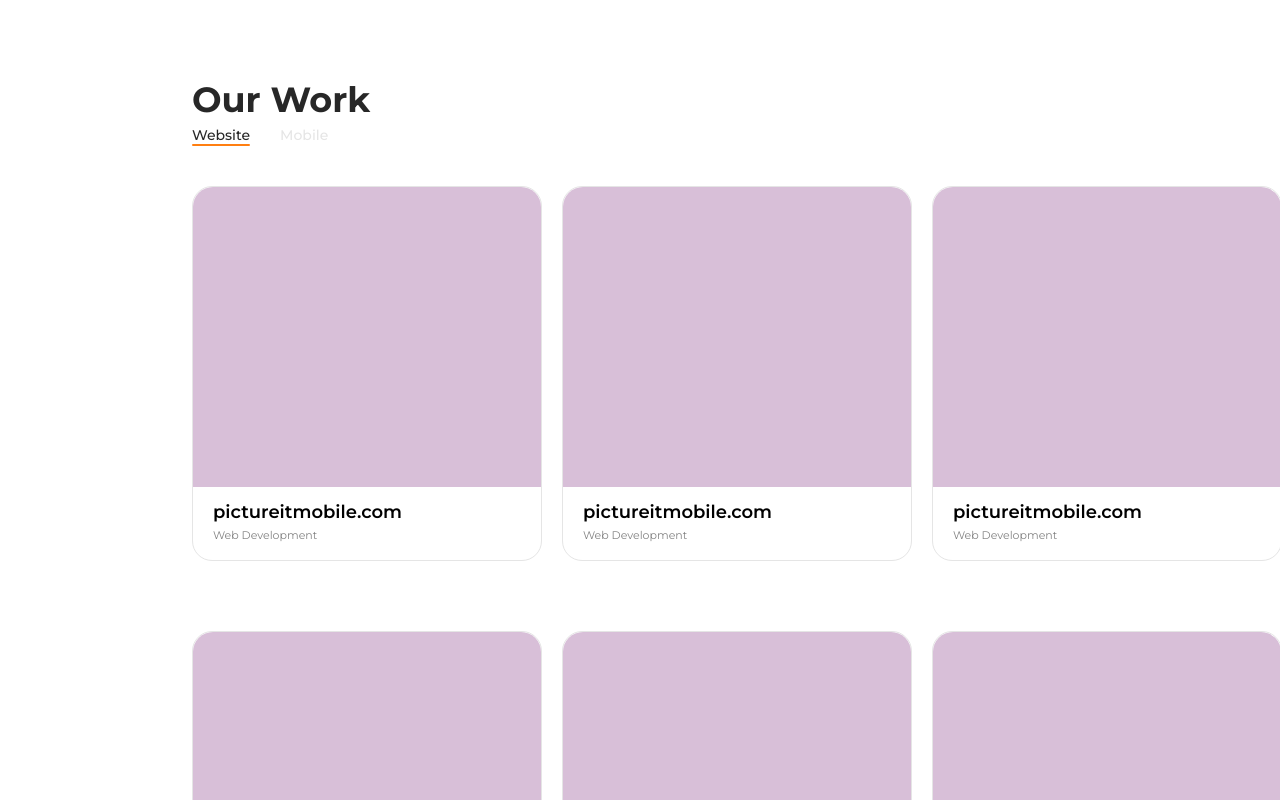
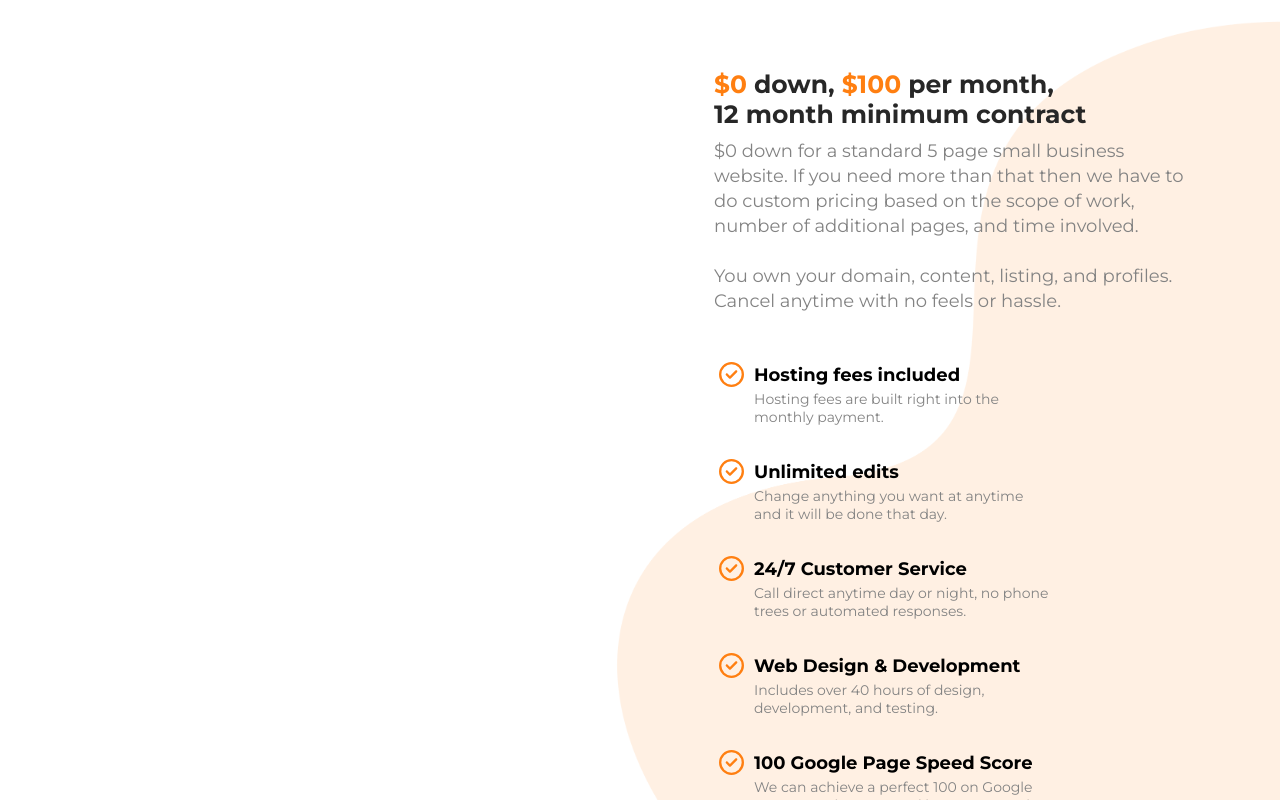
Before and after one commit to necti-inc/necti-web, a Next.js app: page / in a window 1280 px wide. Shown: the part 2120-2920 px from the top of the page. Built offline with nearby package versions, Linux system fonts and the light colour scheme.

Commit message:
Recent Changes for the Home Screen

```diff
--- a/src/app/page.jsx
+++ b/src/app/page.jsx
@@ -20,6 +20,8 @@ import htmlIcon from "../../public/icons/html-icon.png";
 import test from "../../public/what-we-do-seperator.png";
 import HowItWorks from "@/components/section-how-it-works/HowItWorks";
 import LearnMore from "@/components/section-learn-more/LearnMore";
+import BrowseBySolution from "@/components/section-browse-by-solution/BrowseBySolution";
+import MoreInfo from "@/components/section-more-info/MoreInfo";
 
 const solutionsImage = [
   googleIcon,
@@ -113,6 +115,8 @@ export default function Home() {
           ))}
         </div>
       </div>
+      <MoreInfo />
+
       <div className={style.ourWorkContainer}>
         <h2 style={{ color: theme.black }} className={style.ourWorkHeader}>
           Our Work
@@ -143,10 +147,12 @@ export default function Home() {
               appealing, highly functional, and easy to use.
             </p>
           </div>
+          <ViewAllButton title="Get in touch" path="/contact" />
         </div>
       </div>
       <HowItWorks title="Web-Development" collection={itemsList} />
       <LearnMore />
+      <BrowseBySolution />
     </div>
   );
 }
--- /dev/null
+++ b/src/components/section-browse-by-solution/BrowseBySolution.jsx
@@ -0,0 +1,54 @@
+import React from "react";
+import style from "./browsebysolution.module.css";
+import theme from "../../app/theme.js";
+import BySolutionCard from "./BySolutionCard";
+import ViewAllButton from "../button-view-all/ViewAllButton";
+
+const itemsList = [
+  [
+    "Web",
+    "We design and develop stunning websites tailored to you.",
+    "/solutions",
+  ],
+  [
+    "Marketing",
+    "Our hosting solutions offer high performance, robust security.",
+    "/solutions",
+  ],
+  [
+    "Ecommerce",
+    "Choose from digital advertising to search engine optimization.",
+    "/solutions",
+  ],
+  [
+    "Business",
+    "Choose from business consulting to process optimization.",
+    "/solutions",
+  ],
+];
+
+function BrowseBySolution() {
+  return (
+    <div className={style.container}>
+      <h2 style={{ color: theme.black }} className={style.solutionTitle}>
+        Browse by Solution
+      </h2>
+      <div className={style.bySolutionCardContainer}>
+        {itemsList.map((item, index) => (
+          <div key={index}>
+            <BySolutionCard
+              title={item[0]}
+              description={item[1]}
+              path={item[2]}
+            />
+          </div>
+        ))}
+      </div>
+      <div className={style.allButtonContainer}>
+        <ViewAllButton title="Browse all solutions" path="/solutions" />
+      </div>
+    </div>
+  );
+}
+
+export default BrowseBySolution;
--- /dev/null
+++ b/src/components/section-browse-by-solution/BySolutionCard.jsx
@@ -0,0 +1,32 @@
+import React from "react";
+import style from "./browsebysolution.module.css";
+import theme from "../../app/theme.js";
+import { FontAwesomeIcon } from "@fortawesome/react-fontawesome";
+import { faChevronRight } from "@fortawesome/free-solid-svg-icons";
+import Link from "next/link";
+
+function BySolutionCard(props) {
+  return (
+    <div
+      className={style.cardContainer}
+      style={{ backgroundColor: theme.lightGrey }}
+    >
+      <Link href={props.path}>
+        <h3 className={style.cardTitle}>{props.title}</h3>
+        <p style={{ color: theme.darkGrey }} className={style.cardDescription}>
+          {props.description}
+        </p>
+        <div className={style.lowerButtonContainer}>
+          <p className={style.lowerButton}>Learn More</p>
+          <FontAwesomeIcon
+            style={{ color: theme.primaryColor }}
+            icon={faChevronRight}
+            className={style.iconBottom}
+          />
+        </div>
+      </Link>
+    </div>
+  );
+}
+
+export default BySolutionCard;
--- /dev/null
+++ b/src/components/section-browse-by-solution/browsebysolution.module.css
@@ -0,0 +1,67 @@
+.container {
+  padding: 100px;
+}
+
+.bySolutionCardContainer {
+  display: flex;
+  justify-content: space-between;
+  padding-top: 35px;
+}
+
+.solutionTitle {
+  font-size: 35px;
+  font-weight: bold;
+}
+
+.allButtonContainer {
+  display: flex;
+  justify-content: center;
+  margin-top: 60px;
+}
+
+/* By Solution Card Style */
+.cardContainer {
+  width: 270px;
+  height: 270px;
+  border-radius: 10px;
+  position: relative;
+  padding-left: 20px;
+  padding-right: 20px;
+  padding-top: 80px;
+}
+
+.cardContainer:hover {
+  border-width: 0px;
+  background-color: #ffffff;
+  cursor: pointer;
+  box-shadow: 2px 10px 40px #dbdee1;
+}
+
+.cardTitle {
+  font-size: 28px;
+}
+
+.cardDescription {
+  font-size: 18px;
+  font-weight: 400;
+  padding-top: 10px;
+}
+
+.lowerButtonContainer {
+  display: flex;
+  position: absolute;
+  bottom: 0;
+  padding-bottom: 20px;
+}
+
+.lowerButton {
+  font-size: 12px;
+  font-weight: 600;
+}
+
+.iconBottom {
+  height: 12px;
+  margin-left: 5px;
+  margin-top: 1px;
+  width: auto;
+}
--- a/src/components/section-how-it-works/howitworks.module.css
+++ b/src/components/section-how-it-works/howitworks.module.css
@@ -29,7 +29,7 @@
 .cardContainer {
   width: 340px;
   height: 340px;
-  border-radius: 20px;
+  border-radius: 10px;
   display: flex;
   flex-direction: column;
   justify-content: center;
@@ -38,7 +38,7 @@
 }
 
 .solutionTitleCard {
-  font-size: 30px;
+  font-size: 28px;
   font-weight: bold;
   margin-top: 15px;
   height: 30px;
--- /dev/null
+++ b/src/components/section-more-info/MoreInfo.jsx
@@ -0,0 +1,73 @@
+import React from "react";
+import style from "./moreinfo.module.css";
+import theme from "@/app/theme";
+import MoreInfoCheckDown from "./MoreInfoCheckDown";
+
+const itemsList = [
+  [
+    "Hosting fees included",
+    "Hosting fees are built right into the monthly payment.",
+  ],
+  [
+    "Unlimited edits",
+    "Change anything you want at anytime and it will be done that day.",
+  ],
+  [
+    "24/7 Customer Service",
+    "Call direct anytime day or night, no phone trees or automated responses.",
+  ],
+  [
+    "Web Design & Development",
+    "Includes over 40 hours of design, development, and testing.",
+  ],
+  [
+    "100 Google Page Speed Score",
+    "We can achieve a perfect 100 on Google Page Speed Scores, and boost your rank.",
+  ],
+  [
+    "Google Analytics",
+    "We install analytics for free to monitor traffic and where it comes from.",
+  ],
+];
+
+function MoreInfo() {
+  return (
+    <div
+      className={style.container}
+      style={{
+        borderColor: theme.grey,
+        backgroundImage: 'url("/more-info-background.png")',
+        backgroundSize: "auto 100%",
+        backgroundPosition: "right center",
+        backgroundRepeat: "no-repeat",
+        width: "100%",
+      }}
+    >
+      <div className={style.leftContainer}></div>
+
+      <div className={style.rightContainer}>
+        <h2 className={style.title} style={{ color: theme.black }}>
+          <span style={{ color: theme.primaryColor }}>$0</span> down,{" "}
+          <span style={{ color: theme.primaryColor }}>$100</span> per month,{" "}
+          <br /> 12 month minimum contract
+        </h2>
+        <p className={style.subtitle} style={{ color: theme.darkGrey }}>
+          $0 down for a standard 5 page small business website. If you need more
+          than that then we have to do custom pricing based on the scope of
+          work, number of additional pages, and time involved. <br /> <br /> You
+          own your domain, content, listing, and profiles. Cancel anytime with
+          no feels or hassle.
+        </p>
+        <div className={style.flexContainer}>
+          {itemsList.map((item, index) => (
+            <div key={index} className={style.item}>
+              <MoreInfoCheckDown title={item[0]} description={item[1]} />
+            </div>
+          ))}
+        </div>
+      </div>
+    </div>
+  );
+}
+
+export default MoreInfo;
--- /dev/null
+++ b/src/components/section-more-info/MoreInfoCheckDown.jsx
@@ -0,0 +1,26 @@
+import React from "react";
+import style from "./moreinfo.module.css";
+import theme from "@/app/theme";
+
+import { FontAwesomeIcon } from "@fortawesome/react-fontawesome";
+import { faCircleCheck } from "@fortawesome/free-regular-svg-icons";
+
+function MoreInfoCheckDown(props) {
+  return (
+    <div>
+      <div className={style.topContainer}>
+        <FontAwesomeIcon
+          style={{ color: theme.primaryColor }}
+          icon={faCircleCheck}
+          className={style.textButtonIcon}
+        />
+        <h3 className={style.checkTitle}>{props.title}</h3>
+      </div>
+      <p style={{ color: theme.darkGrey }} className={style.checkDescription}>
+        {props.description}
+      </p>
+    </div>
+  );
+}
+
+export default MoreInfoCheckDown;
--- /dev/null
+++ b/src/components/section-more-info/moreinfo.module.css
@@ -0,0 +1,68 @@
+.container {
+  display: flex;
+  justify-content: space-between;
+  padding-top: 140px;
+  padding-bottom: 180px;
+  padding-right: 90px;
+  border-top: 1px solid;
+  border-bottom: 1px solid;
+}
+
+.leftContainer {
+  width: 60%;
+}
+
+.rightContainer {
+  display: flex;
+  flex-direction: column;
+  width: 40%;
+}
+
+.title {
+  font-size: 25px;
+}
+
+.subtitle {
+  padding-top: 10px;
+  font-size: 18px;
+  font-weight: 400;
+  line-height: 25px;
+  margin-bottom: 20px;
+}
+
+.flexContainer {
+  display: flex;
+  flex-wrap: wrap;
+}
+
+.item {
+  flex: 0 0 calc(50% 0 10px);
+  margin: 5px;
+  box-sizing: border-box;
+  margin-top: 28px;
+}
+
+/* More Info Check Down Element */
+.topContainer {
+  display: flex;
+  align-items: center;
+}
+
+.textButtonIcon {
+  height: 25px;
+  width: auto;
+}
+
+.checkTitle {
+  font-size: 18px;
+  margin-left: 10px;
+}
+
+.checkDescription {
+  font-size: 14px;
+  margin-left: 35px;
+  width: 300px;
+  font-weight: 400;
+  margin-top: 3px;
+  line-height: 18px;
+}
```
Also changed, not shown: src/components/section-learn-more/LearnMore.jsx (+30 -1 lines), src/components/section-learn-more/LearnMoreCard.jsx (+10 -13 lines), src/components/section-learn-more/learnmore.module.css (+40 -7 lines), public/learn-more-background.png (added), public/more-info-background.png (added).
